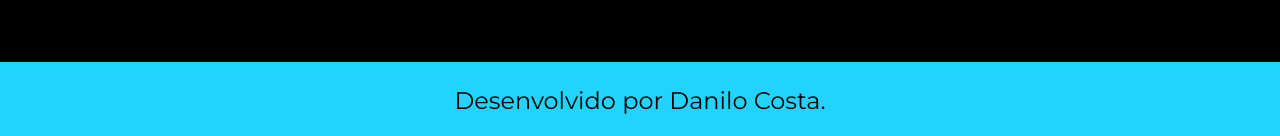
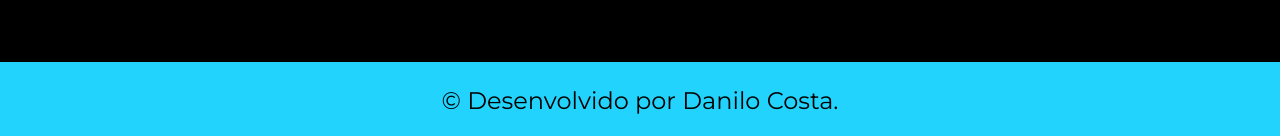
Before and after one commit to DaniloCostat/portfolio, a plain HTML site: page index.html in a window 1280 px wide. Shown: the part 1001-1137 px from the top of the page. Drawn offline with nearby package versions, Linux system fonts and the light colour scheme.

Commit message:
Update index.html

```diff
--- a/index.html
+++ b/index.html
@@ -44,7 +44,7 @@
         <img class="apresentacao_imagem" src="./assets/Imagem.png" alt=" Joana Santos programando">
     </main>
     <footer>
-        <p class="rodape"> Desenvolvido por Danilo Costa.</p>
+        <p class="rodape"> &copy; Desenvolvido por Danilo Costa.</p>
     </footer>
 </body>
 </html>
```
